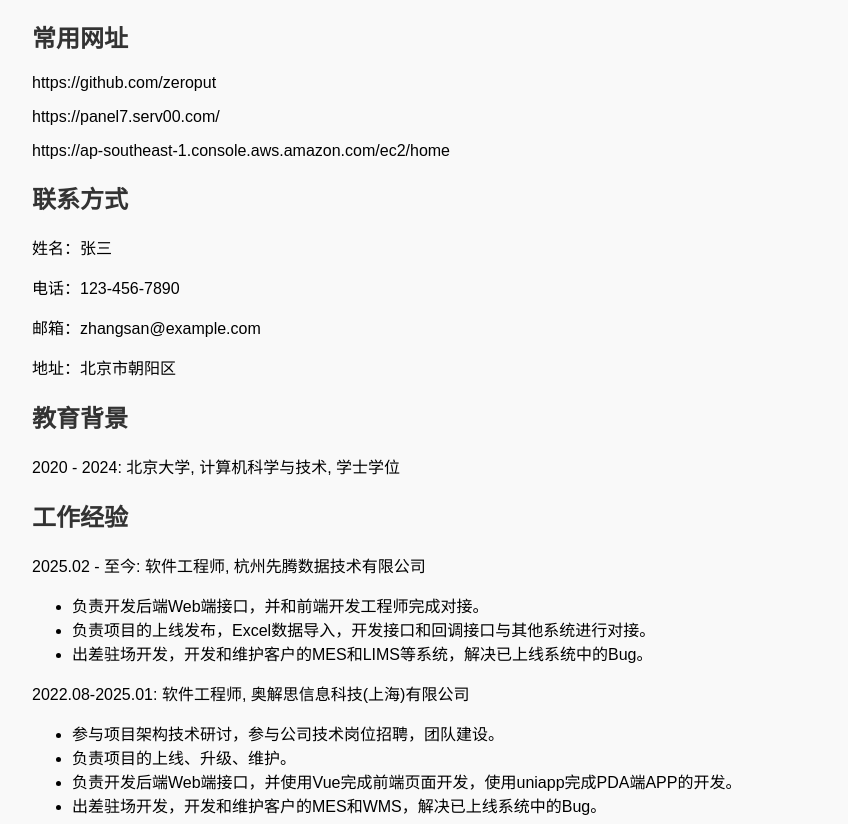
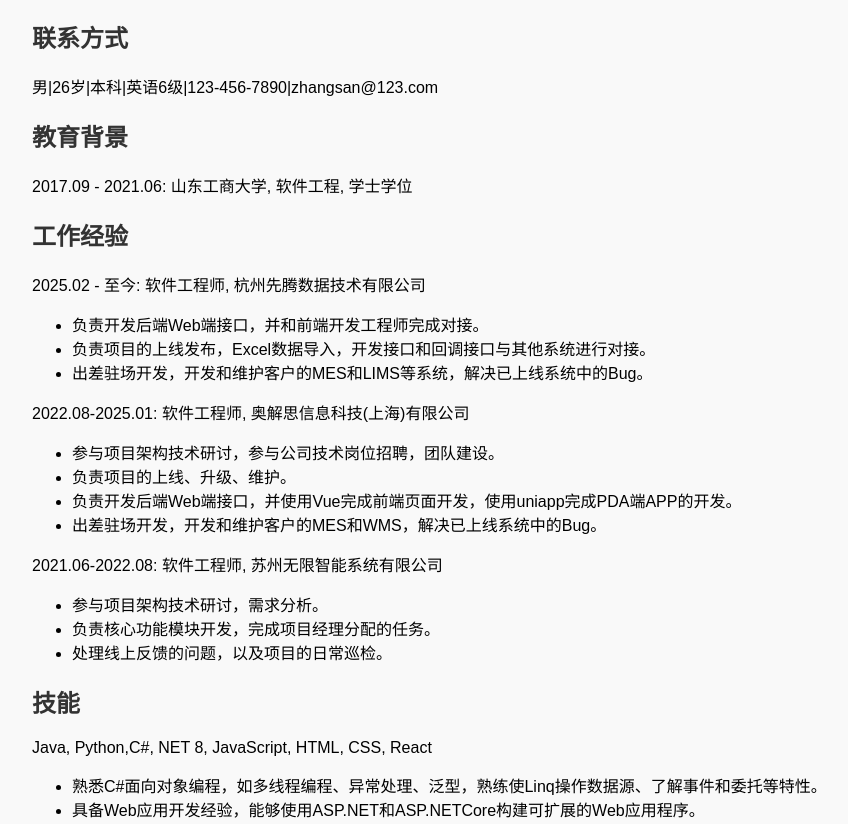
Before and after one commit to zeroput/zeroput.github.io, a plain HTML site: page index.html in a window 1280 px wide. Shown: the part 110-934 px from the top of the page, without its empty margins (8-856 px from the left). Drawn offline with Linux system fonts and the light colour scheme.

Commit message:
Update index.html

```diff
--- a/index.html
+++ b/index.html
@@ -21,23 +21,15 @@
 </head>
 <body>
     <h1>个人简历</h1>
-    <div class="contact">
-        <h2>常用网址</h2>
-        <p>https://github.com/zeroput </p>
-        <p>https://panel7.serv00.com/</p>
-        <p>https://ap-southeast-1.console.aws.amazon.com/ec2/home</p>
-    </div>
+
     <div class="contact">
         <h2>联系方式</h2>
-        <p>姓名：张三</p>
-        <p>电话：123-456-7890</p>
-        <p>邮箱：zhangsan@example.com</p>
-        <p>地址：北京市朝阳区</p>
+        <p>男|26岁|本科|英语6级|123-456-7890|zhangsan@123.com</p>
     </div>
 
     <div class="education">
         <h2>教育背景</h2>
-        <p>2020 - 2024: 北京大学, 计算机科学与技术, 学士学位</p>
+        <p>2017.09 - 2021.06: 山东工商大学, 软件工程, 学士学位</p>
     </div>
 
     <div class="experience">
@@ -66,6 +58,12 @@
     <div class="skills">
         <h2>技能</h2>
         <p>Java, Python,C#, NET 8, JavaScript, HTML, CSS, React</p>
+        <ul>
+            <li>熟悉C#面向对象编程，如多线程编程、异常处理、泛型，熟练使Linq操作数据源、了解事件和委托等特性。</li>
+            <li>具备Web应用开发经验，能够使用ASP.NET和ASP.NETCore构建可扩展的Web应用程序。</li>
+            <li>熟悉并实践过多种设计模式，比如策略模式、工厂模式、模板方法模式、代理模式。</li>
+            <li>数据库：SQLServer、MySQL、PostgreSQL、达梦，熟悉使用EFCore和SqlSugar等ORM工具。</li>
+        </ul>
     </div>
 </body>
 </html>
```
